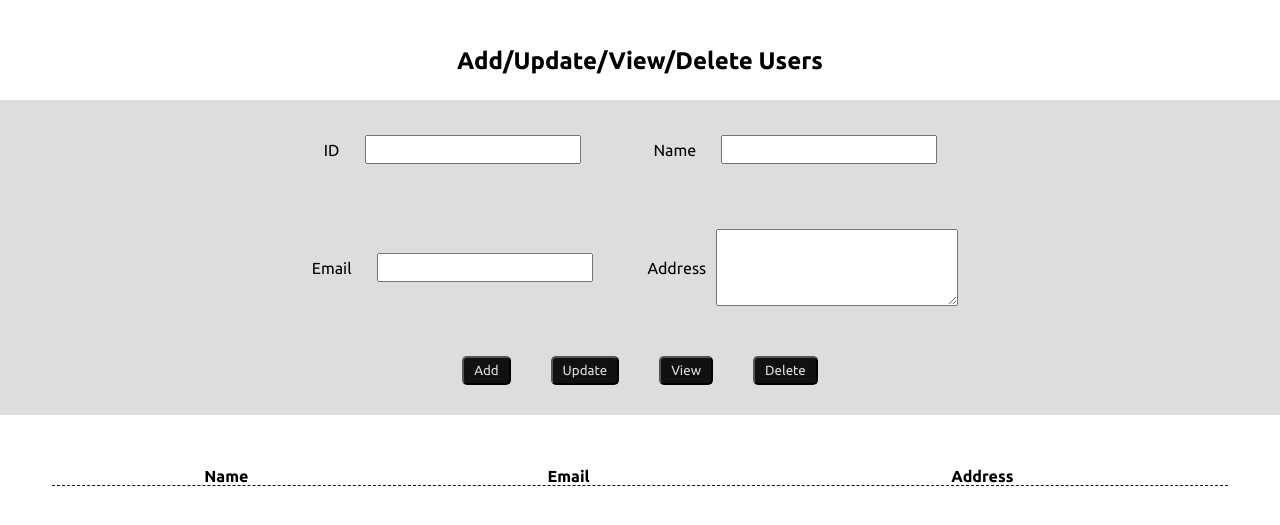
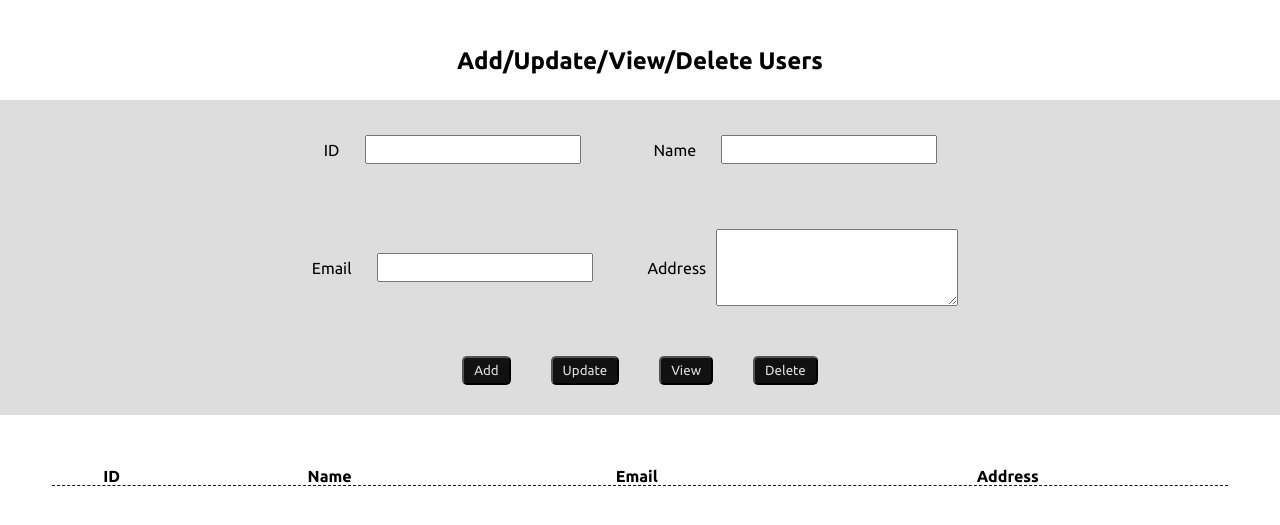
Before and after one commit to salman-a1212/Express-CRUD-Mongodb, a website: page index.html in a window 1280 px wide. Shown: the part 65-590 px from the top of the page. Drawn offline with nearby package versions, Linux system fonts and the light colour scheme.

Commit message:
Update index.html

```diff
--- a/index.html
+++ b/index.html
@@ -47,6 +47,7 @@
         <table class="table">
           <thead>
             <tr>
+              <th scope="col" class="text-center">ID</th>
               <th scope="col" class="text-center">Name</th>
               <th scope="col" class="text-center">Email</th>
               <th scope="col" class="text-center">Address</th>
```
